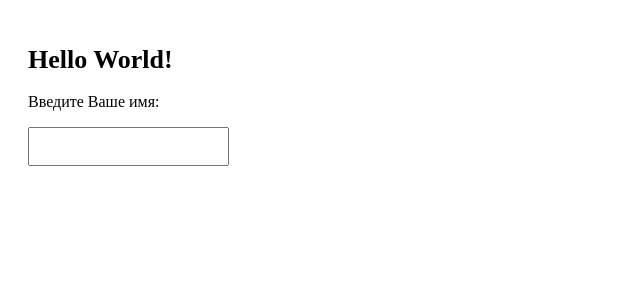
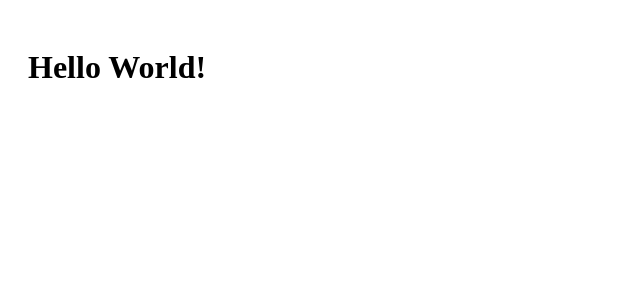
Before and after one commit to EvgenyStarovoitov/table, a React app: page / in a window 1280 px wide. Shown: the top 300 px of the page, without its empty margins (0-640 px from the left). Built offline with nearby package versions, Linux system fonts and the light colour scheme; the HTML template or start-up script is replaced by a standard one.

Commit message:
make a ckear

```diff
--- a/src/components/App.css
+++ b/src/components/App.css
@@ -1,15 +1,3 @@
 .App {
     padding: 20px;
   }
-
-  .App h1 {
-    font-size: 26px;
-  }
-
-  .App input {
-    padding: 10px;
-  }
-
-  .App hr {
-    margin-top: 20px;
-  }
--- a/src/components/App.js
+++ b/src/components/App.js
@@ -1,70 +1,17 @@
-import React, { Component } from 'react';
-import PropTypes from 'prop-types';
+import React from 'react';
 
 import './App.css';
 
-const propTypes = {
-  initialName: PropTypes.string
-};
+export default class App extends React.Component {
+  state = {
 
-const defaultProps = {
-  initialName: 'Аноним'
-};
-
-class App extends Component {
-  constructor(props) {
-    super(props);
-
-    this.handleNameChange = this.handleNameChange.bind(this);
-    this.renderGreetingWidget = this.renderGreetingWidget.bind(this);
-
-    this.state = {
-      name:            this.props.initialName,
-      touched:         false,
-      greetingWidget:  () => null
-    };
-  }
-
-  handleNameChange(val) {
-    const name = val.target.value;
-
-    this.setState({ touched: true });
-
-    if (name.length === 0) {
-      this.setState({ name: this.props.initialName });
-    } else {
-      this.setState({ name });
-    }
-  }
-
-  renderGreetingWidget() {
-    if (!this.state.touched) {
-      return null;
-    }
-
-    return (
-      <div>
-        <hr />
-        <p>Здравствуйте, {this.state.name}!</p>
-      </div>
-    );
   }
 
   render() {
     return (
       <div className='App'>
         <h1>Hello World!</h1>
-        <div>
-          <p>Введите Ваше имя:</p>
-          <div><input onChange={this.handleNameChange} /></div>
-          {this.renderGreetingWidget()}
-        </div>
       </div>
     );
   }
 }
-
-App.propTypes = propTypes;
-App.defaultProps = defaultProps;
-
-export default App;
```
